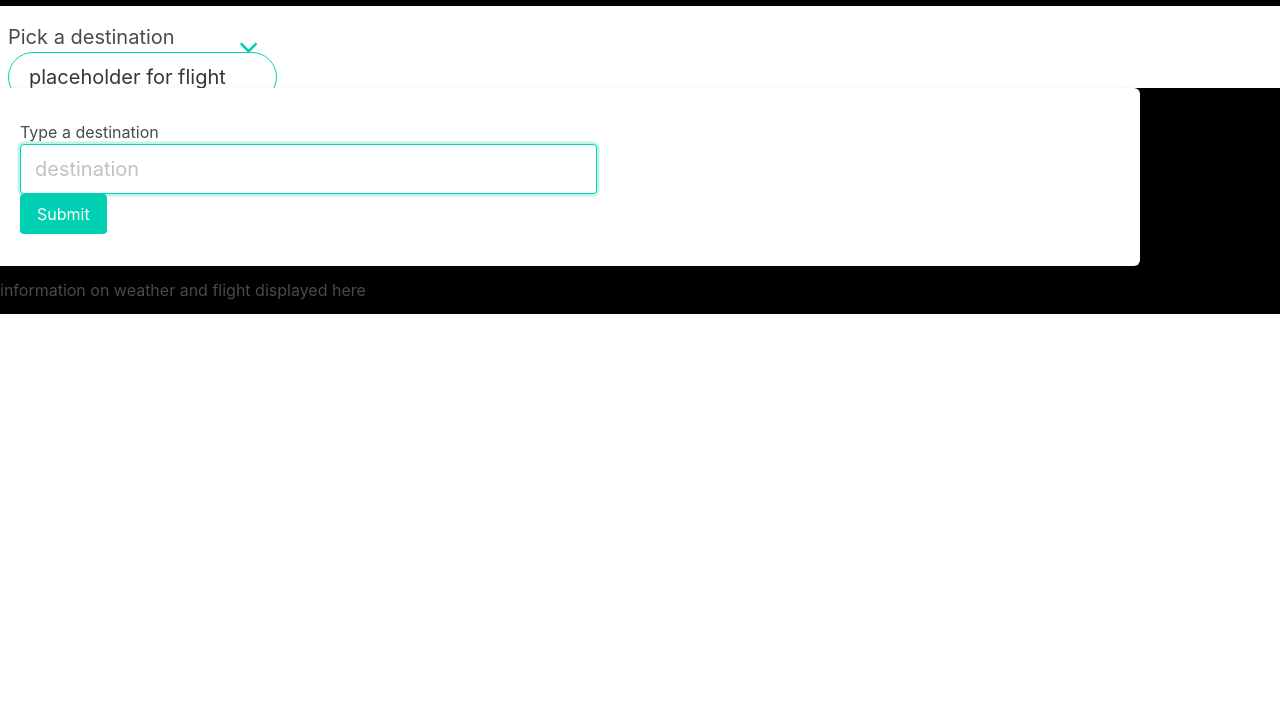
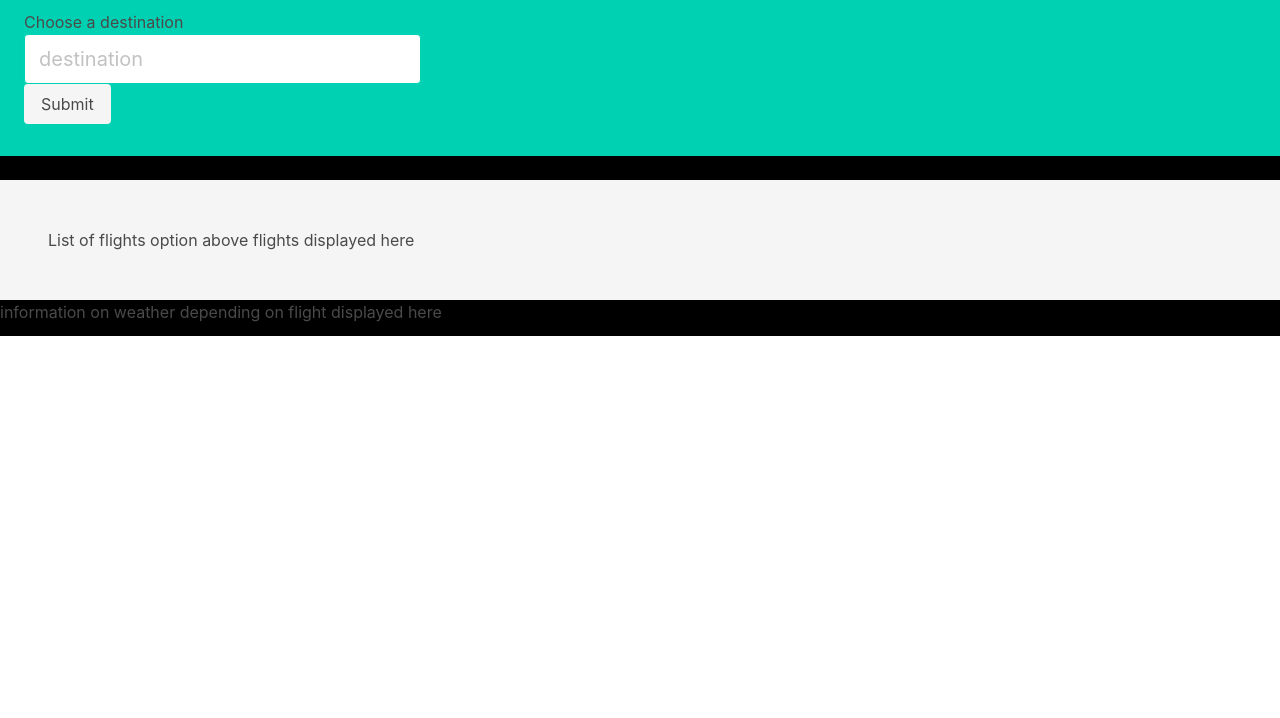
Before and after one commit to JaxonAdams/travel-planner, a plain HTML site: page index.html in a window 1280 px wide. Shown: the part 82-800 px from the top of the page. Drawn offline with nearby package versions, Linux system fonts and the light colour scheme.

Commit message:
updated framework / added some js

```diff
--- a/assets/css/style.css
+++ b/assets/css/style.css
@@ -1,5 +1,9 @@
 body {
     background-color: black;
+}
+
+header {
+    flex-wrap: wrap;
 }
 
 .title .is-fluid {
--- a/assets/js/script.js
+++ b/assets/js/script.js
@@ -0,0 +1,58 @@
+var flightListEl = document.querySelector("#text-form-id");
+var buttonEl = document.getElementById("text-form-submit");
+var unorderList = document.getElementById("available-flights");
+
+buttonEl.addEventListener("click",function(event){
+    event.preventDefault();
+    var userInput = document.getElementById("text-form").value;
+    var result = getAPIData(userInput);
+    displayResults(result);
+
+
+})
+
+console.log(flightListEl);
+
+//nothing is typed in text box
+
+
+
+function getAPIData(userInput){
+    var results = [
+        {
+            name : "flight1",
+            depart: "12:03",
+            price: "180",
+
+        },
+        {
+            name : "flight2",
+            depart: "11:03",
+            price: "130",
+
+        },
+        {
+            name : "flight3",
+            depart: "10:03",
+            price: "150",
+
+        },
+    ]
+    return results
+}
+
+function displayResults(result){
+
+    for(let i = 0; i < result.length; i++){
+        var listItem = document.createElement("li");
+        listItem.textContent = result[i].name + " :  " + result[i].depart +"  :  "+ result[i].price;
+
+
+        unorderList.appendChild(listItem);
+    }
+}
+unorderList.addEventListener("click",listItem);
+
+function listItem(event){
+    console.log(event.target);
+}
--- a/index.html
+++ b/index.html
@@ -12,51 +12,46 @@
 
 <body>
 
-    <header class="title container is-fluid">
-        <div class="notification is-primary is-fullhd title">
-            <h2 class="has-text-black has-text-centered">Travel-planner</h2>
-        </div>
+    <header class="columns">
+            <div class="column is-full has-background-primary my-3 mx-1">
+            <h2 class="has-text-black has-text-centered is-size-2">Travel-planner</h2>
+
+        <section class="columns has-background-primary my-2 mx-2">
+            <form class="column is-one-third" id="text-form-id">
+                <div>
+                    <label for="text-form">Choose a destination</label>
+                    <input type="text" class="input is-primary is-medium is-focused" placeholder="destination"
+                        id="text-form">
+                    <button class="button is-light" type="submit" id="text-form-submit">Submit</button>
+
+            </form>
+        </section>
+
     </header>
-    <!--drop down column-->
-    <section class="flights columns py-4 box">
-        <div class="select is-primary is-rounded is-medium has-icons-left">
-            <label for="destination-dropdown column is-5">Pick a destination</label>
-            <select name="destination-picker" id="destination-dropdown">
-                <option value="destination-1">placeholder for flight</option>
-                <option value="destination-2">placeholder for flight</option>
-                <option value="destination-3">placeholder for flight</option>
-                <option value="destination-4">placeholder for flight</option>
-                <option value="destination-5">placeholder for flight</option>
-                <option value="destination-6">placeholder for flight</option>
-                <option value="destination-7">placeholder for flight</option>
-                <option value="destination-8">placeholder for flight</option>
-                <option value="destination-9">placeholder for flight</option>
-                <option value="destination-10">placeholder for flight</option>
-            </select>
-        </div>
-    </section>
 
     <!--text form-->
-    <section class="form container columns box">
-        <form id="text-form-id">
-            <div class="column">
-                <label for="text-form">Type a destination</label>
-                <input type="text" class="input is-primary is-medium is-focused" placeholder="destination"
-                    id="text-form">
-                <button class="button is-primary" type="submit" id="text-form-id">Submit</button>
-        </form>
-        </div>
-    </section>
+
+            <section class="section has-background-light" id="flight-list">
+                <h3>List of flights option above flights displayed here</h3>
+                <ul class="flights" id="available-flights">
+
+                </ul>
+            </section>
+
 
     <!--right side output depending on selection above-->
     <section class="columns">
-        <div class="column is-primary">
-            information on weather and flight displayed here
+        <div class="column">
+            information on weather depending on flight displayed here
 
         </div>
     </section>
 
+    <script src="./assets/js/script.js">
 
+    </script>
 </body>
 
+
+
 </html>
```
